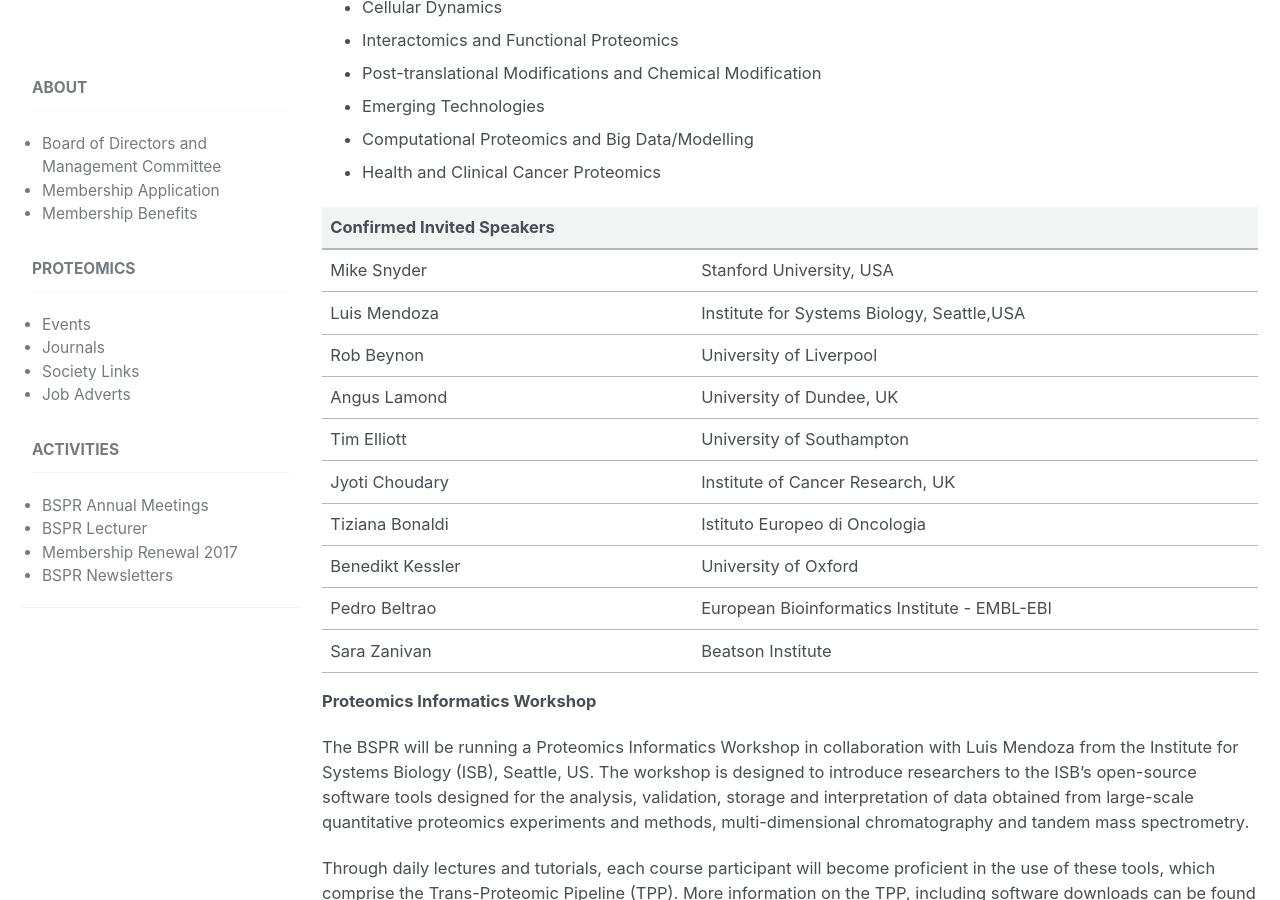
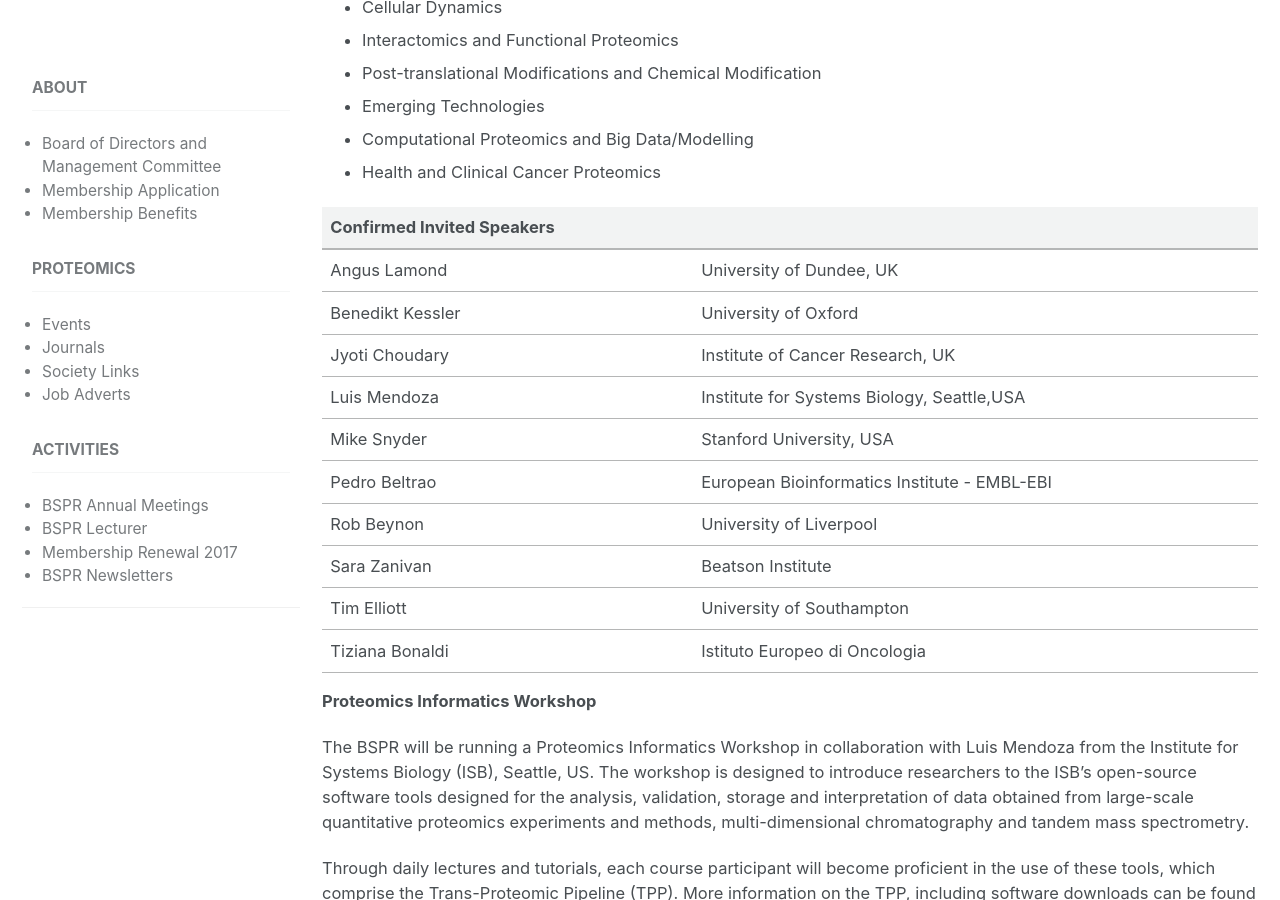
Before and after one commit to kbarnouin/Chuqiaoo.github.io, a Jekyll site: the page built from _posts/2018-12-11-BSPR-2019.md, in a window 1280 px wide and 900 px high, scrolled down 862 px. Built offline with Jekyll 4.4.1, drawn with Linux system fonts in a browser that asks for light colours; nearby versions of some CDN libraries.

Commit message:
list persons alphabetical order

```diff
--- a/_posts/2018-12-11-BSPR-2019.md
+++ b/_posts/2018-12-11-BSPR-2019.md
@@ -39,16 +39,18 @@
 
 | Confirmed Invited Speakers  |                               |
 |-------------------|-------------------------------|
+| Angus Lamond       | University of Dundee, UK     |
+| Benedikt Kessler  |University of Oxford|
+| Jyoti Choudary    | Institute of Cancer Research, UK |
+| Luis Mendoza        | Institute for Systems Biology, Seattle,USA |
 | Mike Snyder       | Stanford University, USA   |
-| Luis Mendoza        | Institute for Systems Biology, Seattle,USA |
+| Pedro Beltrao    | European Bioinformatics Institute - EMBL-EBI       |
 | Rob Beynon        | University of Liverpool  |
-| Angus Lamond       | University of Dundee, UK     |
+| Sara Zanivan    | Beatson Institute      |
 | Tim Elliott   | University of Southampton  |
-| Jyoti Choudary    | Institute of Cancer Research, UK |
 | Tiziana Bonaldi | Istituto Europeo di Oncologia|
-|Benedikt Kessler  |University of Oxford|
-| Pedro Beltrao    | European Bioinformatics Institute - EMBL-EBI       |
-| Sara Zanivan    | Beatson Institute      |
+
+
 
 
 **Proteomics Informatics Workshop**
```
Also changed, not shown: 2 other files.
